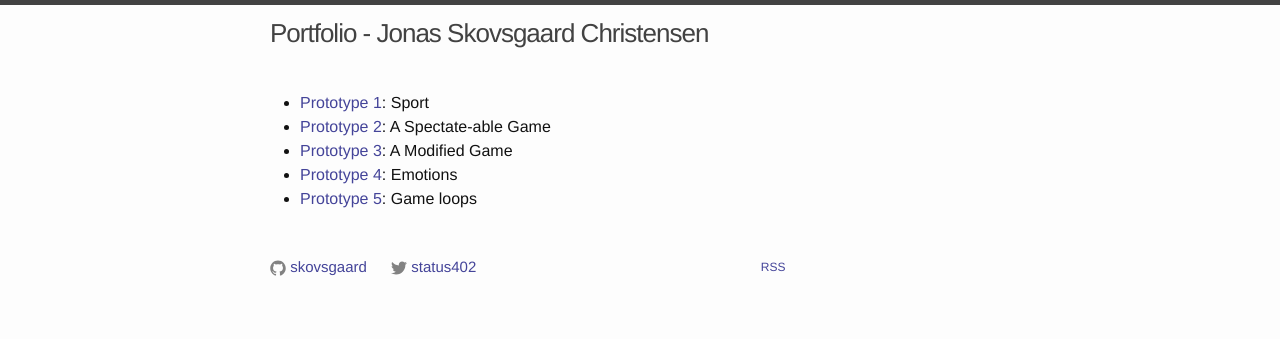
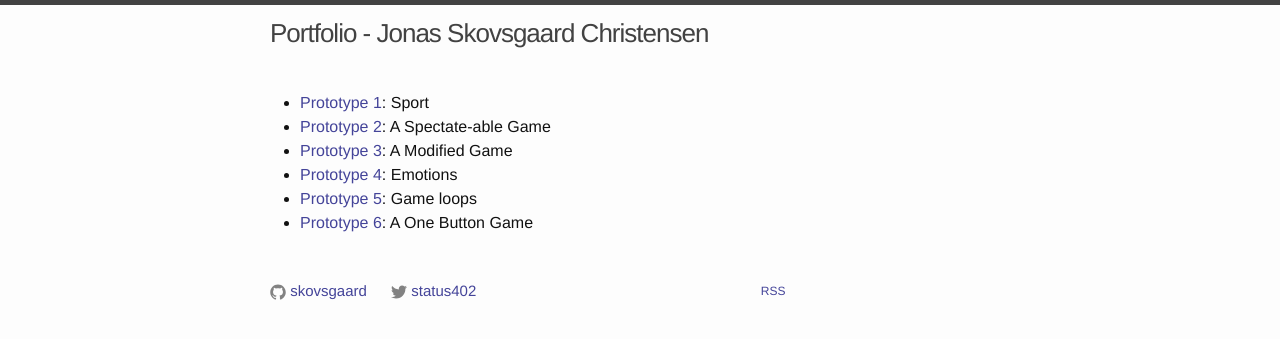
Before and after one commit to skovsgaard/skovsgaard.github.io, a Jekyll site: the page built from portfolio.html, in a window 1280 px wide. Shown: the top 339 px of the page. Built offline with Jekyll 4.4.1, drawn with Linux system fonts in a browser that asks for light colours.

Commit message:
Add Prototype6

```diff
--- a/portfolio.html
+++ b/portfolio.html
@@ -9,5 +9,6 @@ layout: portfolio
     <li><a href="/Game_Prototyping_3-Modification_JonasSkovsgaardChristensen.zip">Prototype 3</a>: A Modified Game</li>
     <li><a href="/Game_Prototyping_4-Emotion_JonasSkovsgaardChristensen.zip">Prototype 4</a>: Emotions</li>
     <li><a href="/Game_Prototyping_5-Loops_JonasSkovsgaardChristensen.zip">Prototype 5</a>: Game loops</li>
+    <li><a href="/Game_Prototyping_6-OneButton_JonasSkovsgaardChristensen.zip">Prototype 6</a>: A One Button Game</li>
   </ul>
 </div>
```
Also changed, not shown: 1 other file.
